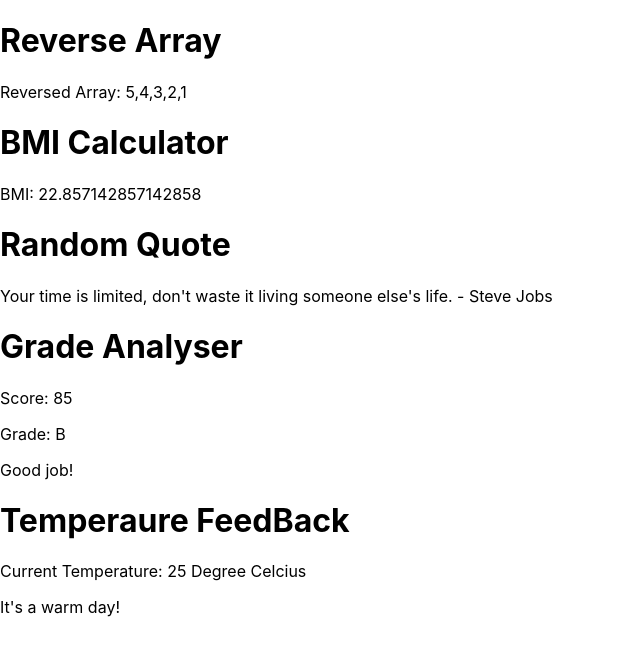
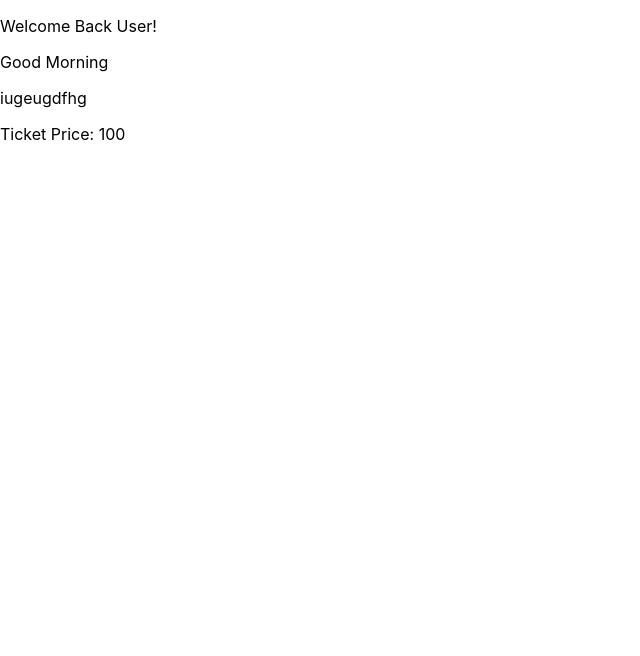
Before and after one commit to sourav7274/NeogP, a React (Create React App) app in the folder CW/test1/: page / in a window 1280 px wide. Shown: the top 656 px of the page, without its empty margins (0-640 px from the left). Built offline with nearby package versions, Linux system fonts and the light colour scheme.

Commit message:
IR1.7_CW

```diff
--- a/CW/test1/src/App.js
+++ b/CW/test1/src/App.js
@@ -1,124 +1,32 @@
 
 import './App.css';
 
-const ReverseArr = () =>{
-    const reverse = (a) =>{
-      return a.reverse()
-    }
-    return (
-      <div>
-        <h1>Reverse Array</h1>
-        <p>Reversed Array: {reverse([1,2,3,4,5]).join(',')}</p>
-      </div>
-    )
+const Message = ({isLoggin}) => {
+  // if(isLoggin)
+  // {
+  //   return <p>Welcome back,User</p>
+  // }
+  // else{
+  //   return <p>Please Login to continue</p>
+  // }
+
+  return isLoggin ? <p>Welcome Back User!</p> : <p>Please Login to continue</p>
 }
 
-const CalcBmi = () =>{
-  const bmi = (a,b) => a/(b*b)
-  return (
-    <div>
-      <h1>BMI Calculator</h1>
-      <p>BMI: {bmi(70,1.75)} </p>
-    </div>
-  )
+const Greeting = ({isMorning}) => {
+  return <p>{isMorning ? "Good Morning": "Good Eveinig" }</p>
 }
 
-const GenQ = () =>{
-  const quotes = [
+const ShowNoti = ({noti}) => {
+  return <div>{noti && <p>{noti}</p>}</div>
+}
 
-    "The only way to do great work is to love what you do. - Steve Jobs",
+const TicketPricing = ({passangerAge}) =>{
+  let price = 100
 
-    "Innovation distinguishes between a leader and a follower. - Steve Jobs",
-
-    "Your time is limited, don't waste it living someone else's life. - Steve Jobs",
-
-    "Stay hungry, stay foolish. - Steve Jobs",
-
-    "The greatest glory in living lies not in never falling, but in rising every time we fall. - Nelson Mandela",
-
-  ];
-  const display = (n) =>{
-    console.log(n)
-    return quotes[n]
-  }
-  const random = Math.floor(Math.random()*quotes.length)
   return(
     <div>
-      <h1>Random Quote</h1>
-      <p>{display(random)}</p>
-    </div>
-  )
-}
-
-const GradeAnalyse = () =>{
-  let remarks = ""
-  let grade=""
-  const Calc = (n) =>{
-    if(n>89)
-      {
-        grade = "A"
-        remarks = "Excellent work!"
-      }
-    else if(n>79)
-      {
-        grade = "B"
-        remarks = "Good job!"
-      }
-      else if(n>69)
-        {
-          grade = "C"
-          remarks = "Not bad, keep it up!"
-        }
-      else if(n>59)
-        {
-          grade = "D"
-          remarks = "You passed, but aim higher next time."
-        }
-      else
-        {
-          grade = "E"
-         remarks = "Sorry, you didn't pass. Keep working hard!"
-        }
-      return [grade,remarks]
-  }
-  return(
-    <div>
-      <h1>Grade Analyser</h1>
-      <p>Score: 85</p>
-      <p>Grade: {Calc(85)[0]}</p>
-      <p>{Calc(85)[1]}</p>
-    </div>
-  )
-}
-
-const TempFeed = () =>{
-  const result = (n) =>{
-    if(n<0)
-    {
-      return "Brr, it's freezing!"
-    }
-    else if(n<10)
-      {
-        return "It's quite cold, bundle up!"
-      }
-    else if(n<20)
-    {
-      return "The weather is cool and comfortable."
-    }
-    else if(n<30)
-    {
-      return "It's a warm day!"
-    }
-    else
-    {
-      return "It's hot outside, stay cool!"
-    }
-  }
-  return(
-    <div>
-      <h1>Temperaure FeedBack</h1>
-      <p>Current Temperature: 25 Degree Celcius</p>
-      <p>{result(25)}</p>
+      {passangerAge > 60 ? <p>Ticket Price: {price - price*0.15}</p> : <p>Ticket Price: {price}</p>}
     </div>
   )
 }
@@ -126,11 +34,10 @@ const TempFeed = () =>{
 function App() {
   return (
     <div>
-     <ReverseArr />
-     <CalcBmi />
-     <GenQ />
-     <GradeAnalyse />
-     <TempFeed />
+     <Message isLoggin={true} />
+     <Greeting isMorning={true} />
+     <ShowNoti noti="iugeugdfhg" />
+     <TicketPricing passangerAge={50} />
     </div>
   );
 }
```
